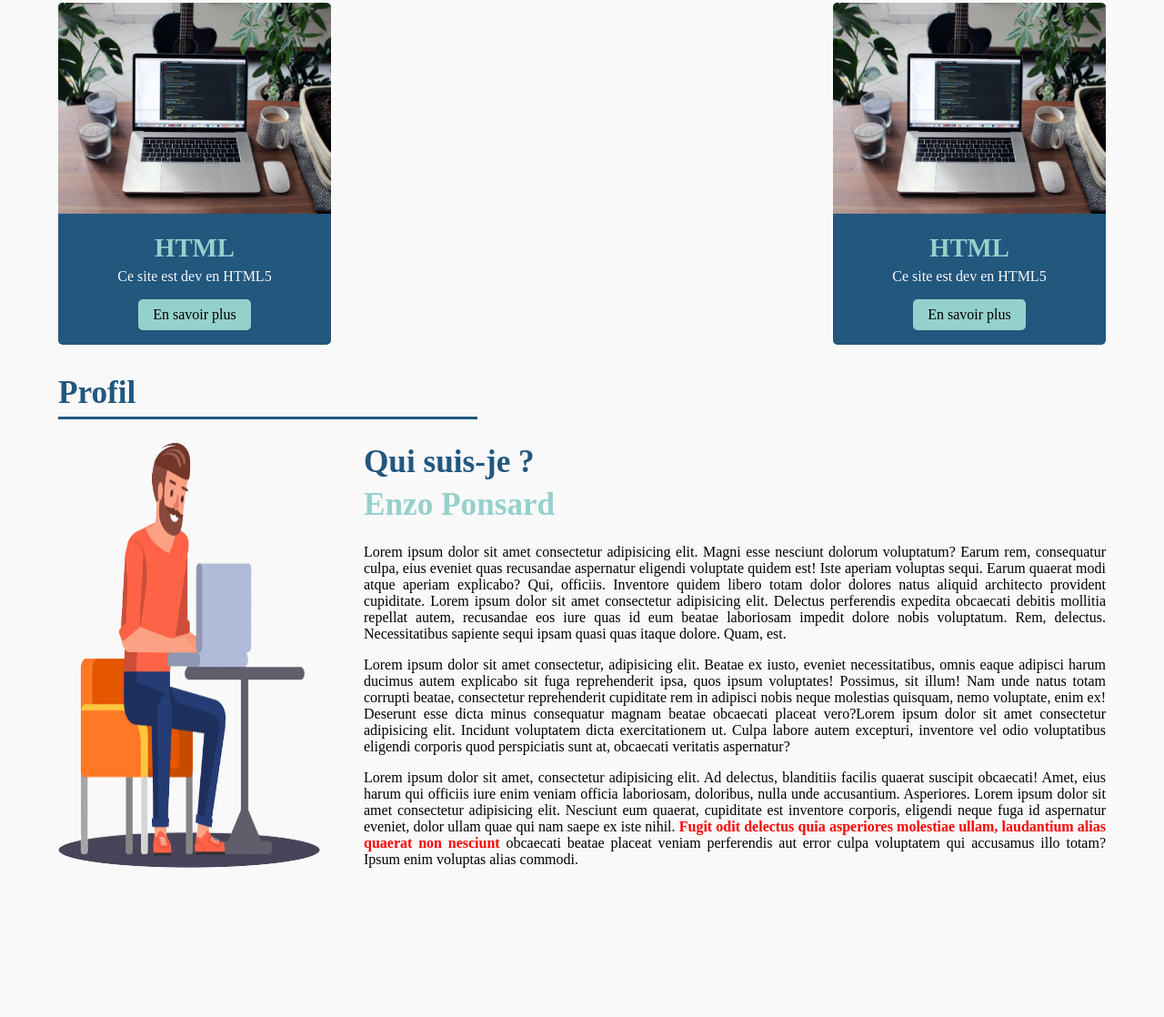
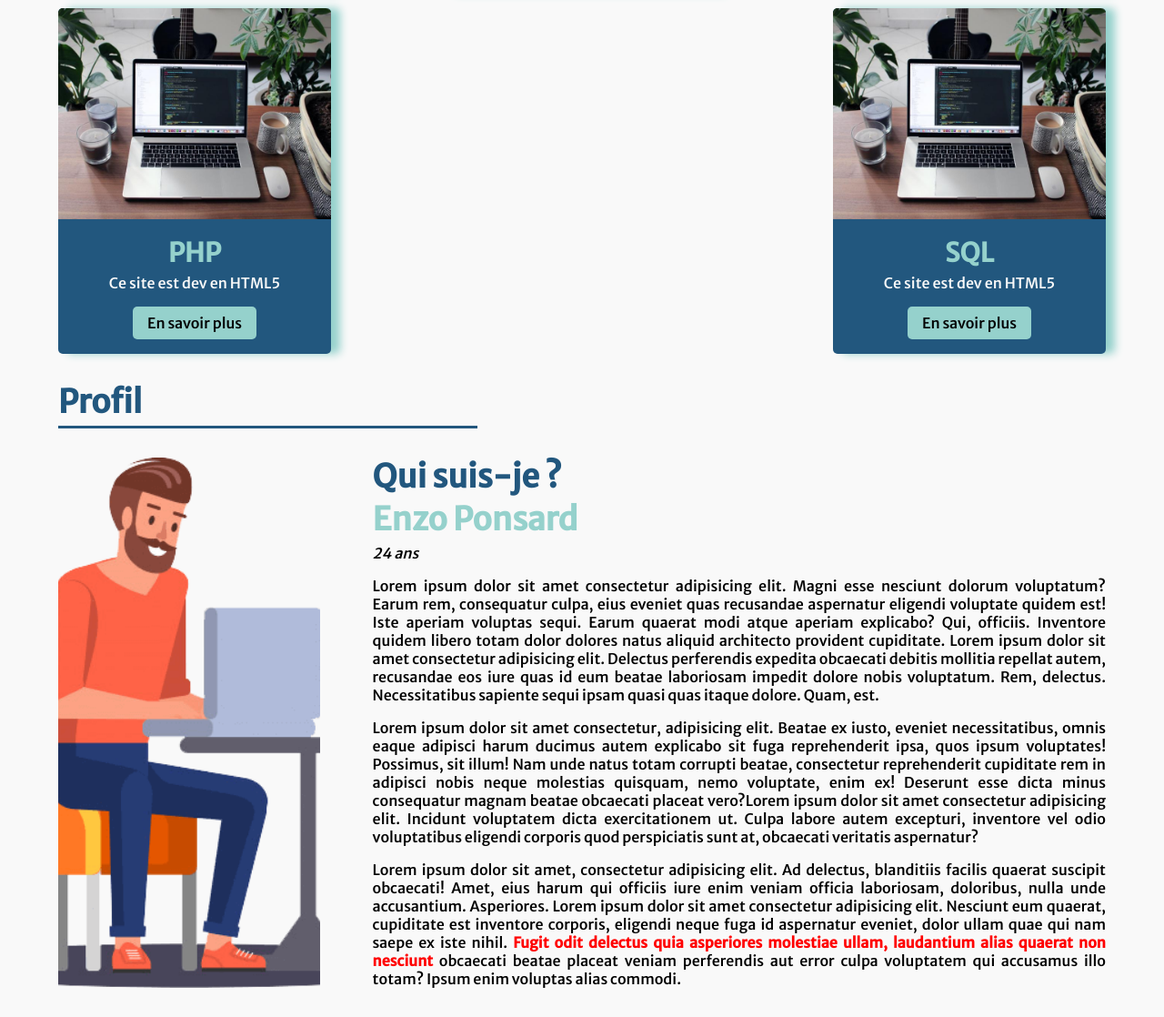
Before and after one commit to eponsard/firstsite, a plain HTML site: page index.html in a window 1280 px wide. Shown: the part 1315-2433 px from the top of the page at 91% size. Before the commit the page ends 2301 px from the top, so only its background shows below. Drawn offline with Linux system fonts and the light colour scheme.

Commit message:
Ajout nouvelle section

```diff
--- a/index.html
+++ b/index.html
@@ -11,6 +11,10 @@
     <meta name="viewport" content="width=device-width, initial-scale=1">
     <title>Ma première page HTML</title>
     <link rel="stylesheet" href="./styles/main.css">
+    <link rel="preconnect" href="https://fonts.googleapis.com">
+    <link rel="preconnect" href="https://fonts.gstatic.com" crossorigin>
+    <link href="https://fonts.googleapis.com/css2?family=Merriweather+Sans:wght@500&family=Roboto:wght@300&display=swap"
+        rel="stylesheet">
 </head>
 
 <body>
@@ -58,7 +62,7 @@
                         <img class="card-img" src="./images/pc_bureau.jpg" alt="PC sur un bureau" loading="lazy">
                     </div>
                     <div class="card-body">
-                        <h3>HTML</h3>
+                        <h3>CSS</h3>
                         <p>Ce site est dev en HTML5</p>
                         <a href="#" class="btn btn-primary">En savoir plus</a>
                     </div>
@@ -68,7 +72,7 @@
                         <img class="card-img" src="./images/pc_bureau.jpg" alt="PC sur un bureau" loading="lazy">
                     </div>
                     <div class="card-body">
-                        <h3>HTML</h3>
+                        <h3>JavaScript</h3>
                         <p>Ce site est dev en HTML5</p>
                         <a href="#" class="btn btn-primary">En savoir plus</a>
                     </div>
@@ -78,7 +82,7 @@
                         <img class="card-img" src="./images/pc_bureau.jpg" alt="PC sur un bureau" loading="lazy">
                     </div>
                     <div class="card-body">
-                        <h3>HTML</h3>
+                        <h3>PHP</h3>
                         <p>Ce site est dev en HTML5</p>
                         <a href="#" class="btn btn-primary">En savoir plus</a>
                     </div>
@@ -88,7 +92,7 @@
                         <img class="card-img" src="./images/pc_bureau.jpg" alt="PC sur un bureau" loading="lazy">
                     </div>
                     <div class="card-body">
-                        <h3>HTML</h3>
+                        <h3>SQL</h3>
                         <p>Ce site est dev en HTML5</p>
                         <a href="#" class="btn btn-primary">En savoir plus</a>
                     </div>
@@ -103,7 +107,9 @@
                 <div class="text-profil">
                     <h2>Qui suis-je ?</h2>
                     <h2 class="name">Enzo Ponsard</h2>
-                    <p>Lorem ipsum dolor sit amet consectetur adipisicing elit. Magni esse nesciunt dolorum voluptatum?
+                    <em>24 ans</em>
+                    <p>Lorem ipsum dolor sit amet consectetur adipisicing elit. Magni esse nesciunt dolorum
+                        voluptatum?
                         Earum rem, consequatur culpa, eius eveniet quas recusandae aspernatur eligendi voluptate quidem
                         est! Iste aperiam voluptas sequi.
                         Earum quaerat modi atque aperiam explicabo? Qui, officiis. Inventore quidem libero totam dolor
@@ -127,7 +133,8 @@
                         doloribus, nulla unde accusantium. Asperiores. Lorem ipsum dolor sit amet consectetur
                         adipisicing elit. Nesciunt eum quaerat, cupiditate est inventore corporis, eligendi neque fuga
                         id aspernatur eveniet, dolor ullam quae qui nam saepe ex iste nihil.
-                        <span>Fugit odit delectus quia asperiores molestiae ullam, laudantium alias quaerat non
+                        <span class="text-red">Fugit odit delectus quia asperiores molestiae ullam, laudantium alias
+                            quaerat non
                             nesciunt</span>
                         obcaecati beatae placeat veniam perferendis aut error culpa voluptatem qui accusamus illo totam?
                         Ipsum enim voluptas alias commodi.
--- a/styles/main.css
+++ b/styles/main.css
@@ -14,6 +14,7 @@
 /***************** STRUCTURE ***********************/
 body {
     background-color: #f9f9f9;
+    font-family: 'Merriweather Sans', serif;
 }
 
 h1, h2, h3, h4, h5, h6 {
@@ -48,6 +49,14 @@ a {
 
 section:not(:first-child) {
     margin: 2em auto;
+}
+
+p:not(:last-of-type), em {
+    margin-bottom: 1em;
+}
+
+em {
+    display: inline-block;
 }
 
 .btn {
@@ -143,6 +152,7 @@ section:not(:first-child) {
     background: var(--secondary);
     border-radius: var(--border-radius);
     overflow: hidden;
+    box-shadow: 10px 0 10px var(--primary);
 }
 
 .card-img-overflow {
@@ -174,29 +184,28 @@ section:not(:first-child) {
 
 /******************** Profil *******************/
 .subject-profil {
+    margin-top: 2em;
     display: flex;
+    justify-content: space-between;
 }
 
 .subject-profil img {
     width: 25%;
-    margin-top: 1em;
+    object-fit: cover;
 }
 
 .text-profil {
-    width: 75%;
-    margin: 1em 0 0 3em ;
+    width: 70%;
 }
 
 .text-profil p {
     text-align: justify;
-    padding-top: 1em;
 }
-
 .name {
     color: var(--primary);
 }
 
-span {
+.text-red{
     color: red;
     font-weight: bold;
 }
```
